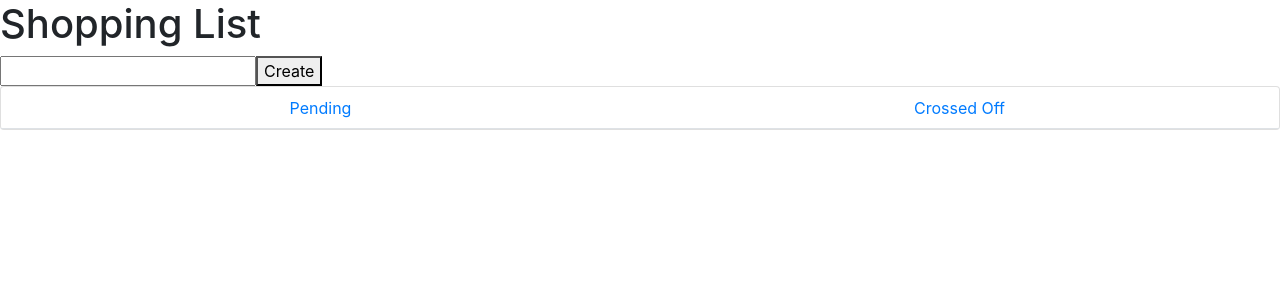
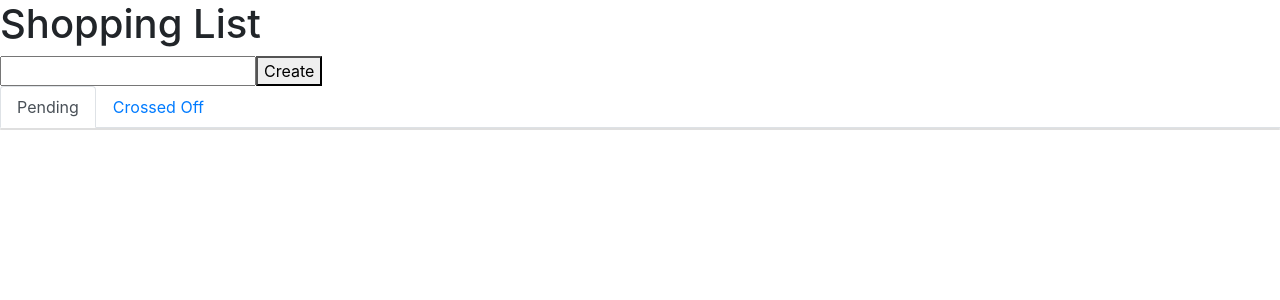
Before and after one commit to adrianherd/shopping_list, a React (Create React App) app: page / in a window 1280 px wide. Shown: the top 300 px of the page. Built offline with nearby package versions, Linux system fonts and the light colour scheme.

Commit message:
Discovered react bootstrap tabs

```diff
--- a/src/ListPanel.tsx
+++ b/src/ListPanel.tsx
@@ -1,10 +1,11 @@
 import React, { Component } from "react";
 import { ListItem } from "./ListItem";
-import { ListNav, Tab } from "./ListNav";
 import { Item } from "./Item"
 import Accordion from 'react-bootstrap/Accordion'
 import Card from 'react-bootstrap/Card'
 import Button from 'react-bootstrap/Button'
+import Tabs from "react-bootstrap/Tabs";
+import Tab from "react-bootstrap/Tab"
 const { v4: uuid } = require('uuid');
 
 type ListPanelProps = {
@@ -14,23 +15,7 @@ type ListPanelProps = {
     itemUpdate: (item: Item) => void;
 }
 
-type ListPanelState = {
-    display: Tab;
-}
-
-export class ListPanel extends Component<ListPanelProps, ListPanelState> {
-    constructor(props: ListPanelProps) {
-        super(props);
-        this.state = {
-            display: Tab.Pending,
-        }
-        this.handleTabChange = this.handleTabChange.bind(this);
-    }
-
-    handleTabChange(newTab: Tab) {
-        this.setState({ display: newTab });
-    }
-
+export class ListPanel extends Component<ListPanelProps> {
     summation(): number {
         let sum: number = 0;
         this.props.pendingItems.forEach(item => {
@@ -41,31 +26,25 @@ export class ListPanel extends Component<ListPanelProps, ListPanelState> {
     }
 
     render() {
-        let items: Item[] = this.props.crossedItems;
         let subtotalEl = null;
-        let catListEl = null;
-
-        if(this.state.display === Tab.Pending){
-            items = this.props.pendingItems;
-
         const showSubtotal: boolean = !!this.props.pendingItems.find(item => item.price != null)
         subtotalEl = showSubtotal ? <div>Subtotal: ${ this.summation()}</div> : null;
 
         let categories: Item[][] = [];
-            let cats = items.map( item => item?.category ?? "").filter(category => category).sort();
+        let cats = this.props.pendingItems.map(item => item.category).filter(category => category).sort();
         // items should be sorted, therefore, category filter should respect sorting
-            cats.forEach(cat => categories.push(items.filter(item => item.category === cat)))
-            catListEl = <CategoryLists categories={categories}
+        cats.forEach(cat => categories.push(this.props.pendingItems.filter(item => item.category === cat)));
+        let catListEl = <CategoryLists categories={categories}
                                    toggleItemStatus={this.props.toggleItemStatus}
                                    itemUpdate={this.props.itemUpdate} />
-        }
 
         return (
+            <Tabs id={"ListTabs"} defaultActiveKey={"pending"} ulCassName={["nav-fill"]}>
+                <Tab title={"Pending"} eventKey={"pending"}>
                     <Card>
-                <ListNav onTabChange={ this.handleTabChange } />
                         { subtotalEl }
                         { catListEl }
-                {items.filter(item => !item.category || this.state.display === Tab.Crossed).map((item) => {
+                        {this.props.pendingItems.filter(item => !item.category).map((item) => {
                             return <ListItem key={item.id}
                                              item={item}
                                              toggleItemStatus={this.props.toggleItemStatus}
@@ -73,6 +52,19 @@ export class ListPanel extends Component<ListPanelProps, ListPanelState> {
                             />
                         })}
                     </Card>
+                </Tab>
+                <Tab title={"Crossed Off"} eventKey={"crossed"} >
+                    <Card>
+                        {this.props.crossedItems.map((item) => {
+                            return <ListItem key={item.id}
+                                             item={item}
+                                             toggleItemStatus={this.props.toggleItemStatus}
+                                             itemChange={this.props.itemUpdate}
+                            />
+                        })}
+                    </Card>
+                </Tab>
+            </Tabs>
         );
     }
 }
```
Lines whose indentation alone changed are shown as unchanged.
